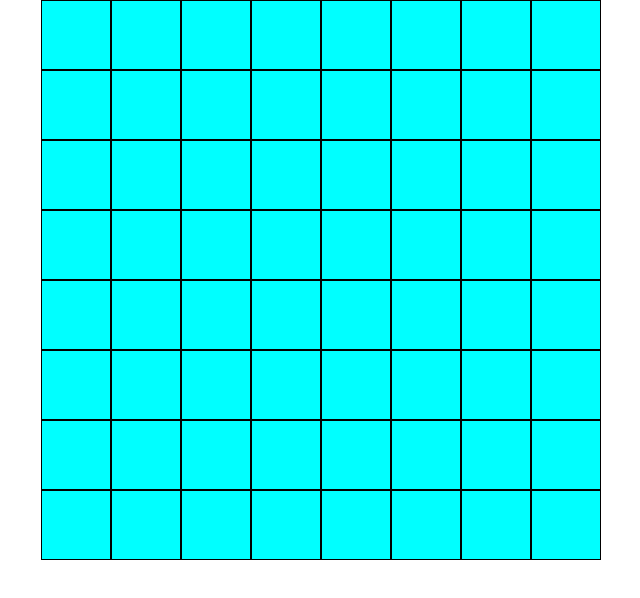
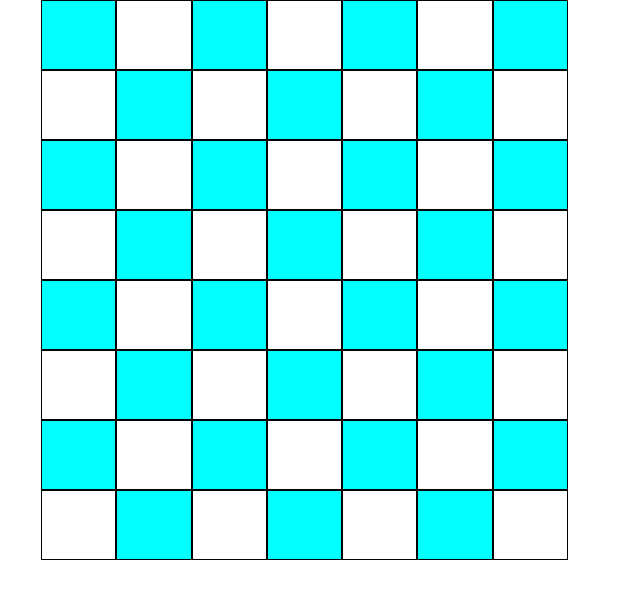
Before and after one commit to J-Vaht-98/ReactCheckers, a React (Create React App) app in the folder game/: page / in a window 1280 px wide. Shown: the top 598 px of the page, without its empty margins (319-959 px from the left). Built offline with nearby package versions, Linux system fonts and the light colour scheme.

Commit message:
Board generation w different colored squares

```diff
--- a/game/src/App.css
+++ b/game/src/App.css
@@ -1,24 +1,37 @@
 .App {
   text-align: center;
 }
+:root{
+  --boardSize: 560px;
+  --oddSquareColor: #00ffff;
+  --evenSquareColor: white;
+}
+
+/*************************************SQUARES*********************************/
 .game-container{
-  width: 560px;
+  width: var(--boardSize);
+  height: var(--boardSize);
+  background-color: var(--evenSquareColor);
   margin: 0 auto;
   display: grid;
   grid-gap: 0;
-  grid-template-columns: repeat(8, 70px) ;
-  grid-template-rows: repeat(8, 70px);
+  grid-template-rows: repeat(8,auto);
   grid-auto-flow: row;
 }
-
+.row{
+  display: grid;
+  grid-gap:0;
+  grid-template-columns: repeat(8,auto);
+}
+.game-container .row:nth-of-type(odd) .square:nth-of-type(odd){
+  background-color: var(--oddSquareColor);
+}
+.game-container .row:nth-of-type(even) .square:nth-of-type(even){
+  background-color: var(--oddSquareColor);
+}
 .game-container .square{
-
   padding: 20px;
   font-size: 150%;
-  background-color: #b5915f;
-  color: #000;
   text-align: center;
-
-  background-color: aqua;
   border: solid 1px black;
 }
--- a/game/src/App.js
+++ b/game/src/App.js
@@ -3,21 +3,45 @@ import './App.css';
 
 function App() {
 
-  let tmp = 0
-  let board = new Array(8).fill(new Array(8).fill((0)))
+  // let board = new Array(8).fill(new Array(8).fill((0)))
+  let board = [
+    [2,0,2,0,2,0,2],
+    [2,0,2,0,2,0,2],
+    [2,0,2,0,2,0,2],
+
+    [0,0,0,0,0,0,0],
+    [0,0,0,0,0,0,0],
+
+    [1,0,1,0,1,0,1],
+    [1,0,1,0,1,0,1],
+    [1,0,1,0,1,0,1]
+  ]
+
+
+  console.log(board)
   return (<div class="game-container">
-      {board.map((row,rowIndex) => row.map((sqr,colIndex) =>{
-        return <Square row = {rowIndex} col = {colIndex} />
-      })
-      )}
-
+    <div class = "row">{board[0].map((el, idx)=> <Square row = {0} col = {idx} btn = {el} />)}</div>
+    <div class = "row">{board[1].map((el, idx)=> <Square row = {1} col = {idx} btn = {el} />)}</div>
+    <div class = "row">{board[2].map((el, idx)=> <Square row = {2} col = {idx} btn = {el} />)}</div>
+    <div class = "row">{board[3].map((el, idx)=> <Square row = {3} col = {idx} btn = {el} />)}</div>
+    <div class = "row">{board[4].map((el, idx)=> <Square row = {4} col = {idx} btn = {el} />)}</div>
+    <div class = "row">{board[5].map((el, idx)=> <Square row = {5} col = {idx} btn = {el} />)}</div>
+    <div class = "row">{board[6].map((el, idx)=> <Square row = {6} col = {idx} btn = {el} />)}</div>
+    <div class = "row">{board[7].map((el, idx)=> <Square row = {7} col = {idx} btn = {el} />)}</div>
   </div>
   );
 }
 function Square(props) {
+  let button = ""
+  if (props.btn === 2)
+    button = <div className = "button player-2"></div>
+  else if(props.btn === 1)
+    button = <div className = "button player-1"></div>
+
   return (
   <div className = "square" row ={props.row} col = {props.col}>
     <div className = "move-hint"></div>
+    {button}
   </div>);
 }
 
```
